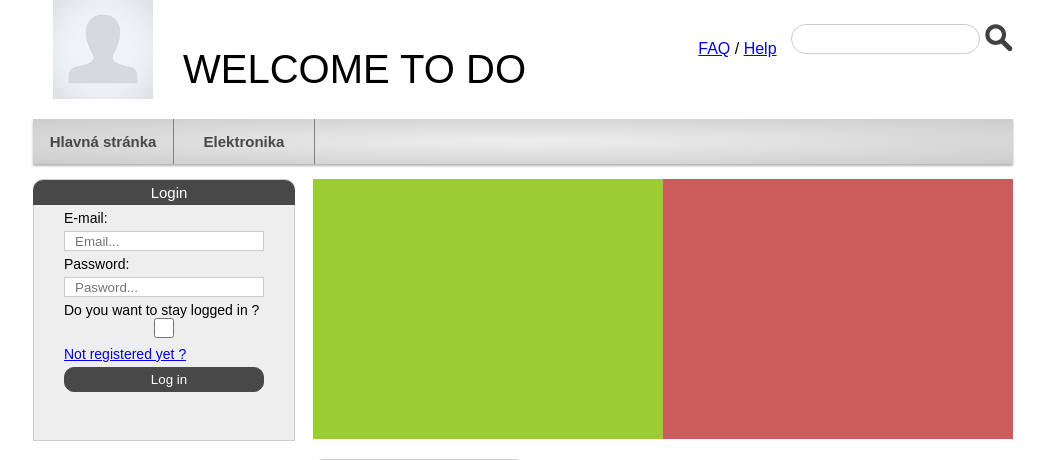
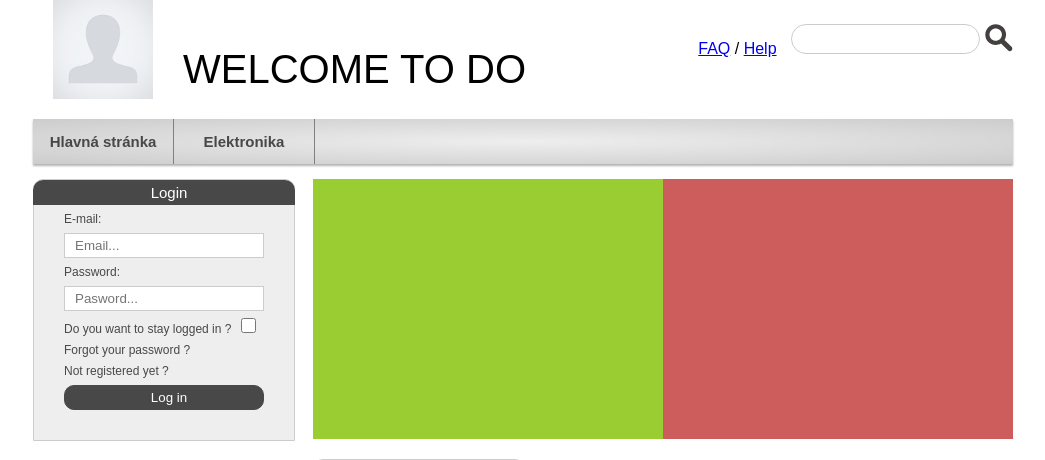
Before and after one commit to parohy/ProjektX, a PHP site: page / in a window 1280 px wide. Shown: the part 21-481 px from the top of the page, without its empty margins (117-1162 px from the left). Run offline with PHP 8.4, Linux system fonts and the light colour scheme.

Commit message:
Login form styling
Little changes to login form styling

```diff
--- a/css/main.css
+++ b/css/main.css
@@ -256,19 +256,40 @@ main {
 }
 
 .login-item {
-    font-size: 14px;
+    color: #484848;
+    font-size: 12px;
     text-align: left;
-    margin: 5px 0 5px 30px;
+    margin: 7px 0 0 30px;
 }
 
 .login-item input{
     width: 200px;
-    height: 20px;
+    height: 25px;
     border: 1px solid #cccccc;
     padding-left: 10px;
     -webkit-box-sizing: border-box; /* Safari/Chrome, other WebKit */
     -moz-box-sizing: border-box;    /* Firefox, other Gecko */
     box-sizing: border-box;
+}
+
+.login-dialogue {
+    display: inline-block;
+    margin-right: 10px;
+}
+
+.login-item input[type="checkbox"] {
+    display: inline-block;
+    width: 15px;
+    height: 15px;
+}
+
+.login-item a {
+    color: #484848;
+    text-decoration: none;
+}
+
+.login-item a:active {
+    color: #484848;
 }
 
 .login-item input[type="submit"] {
--- a/index.php
+++ b/index.php
@@ -129,7 +129,8 @@
                             <li class="login-item"><input type="text" name="usermail" placeholder="Email..." maxlength="40"><span class="error"><?php echo $nameErr?></span></li>
                             <li class="login-item"><label for="usermail">Password:</label></li>
                             <li class="login-item"><input type="password" name="password" placeholder="Pasword..." maxlength="30"><span class="error"><?php echo $passErr?></span></li>
-                            <li class="login-item">Do you want to stay logged in ? <input type="checkbox" name="stayLoggedin" value="true"></li>
+                            <li class="login-item"><span class="login-dialogue">Do you want to stay logged in ?</span><input type="checkbox" name="stayLoggedin" value="true"></li>
+                            <li class="login-item"><a href="?page=forgottenPass">Forgot your password ?</a></li>
                             <li class="login-item"><a href="?page=registration">Not registered yet ?</a></li>
                             <li class="login-item"><input type="submit" value="Log in"></li>
                         </ul>
```
